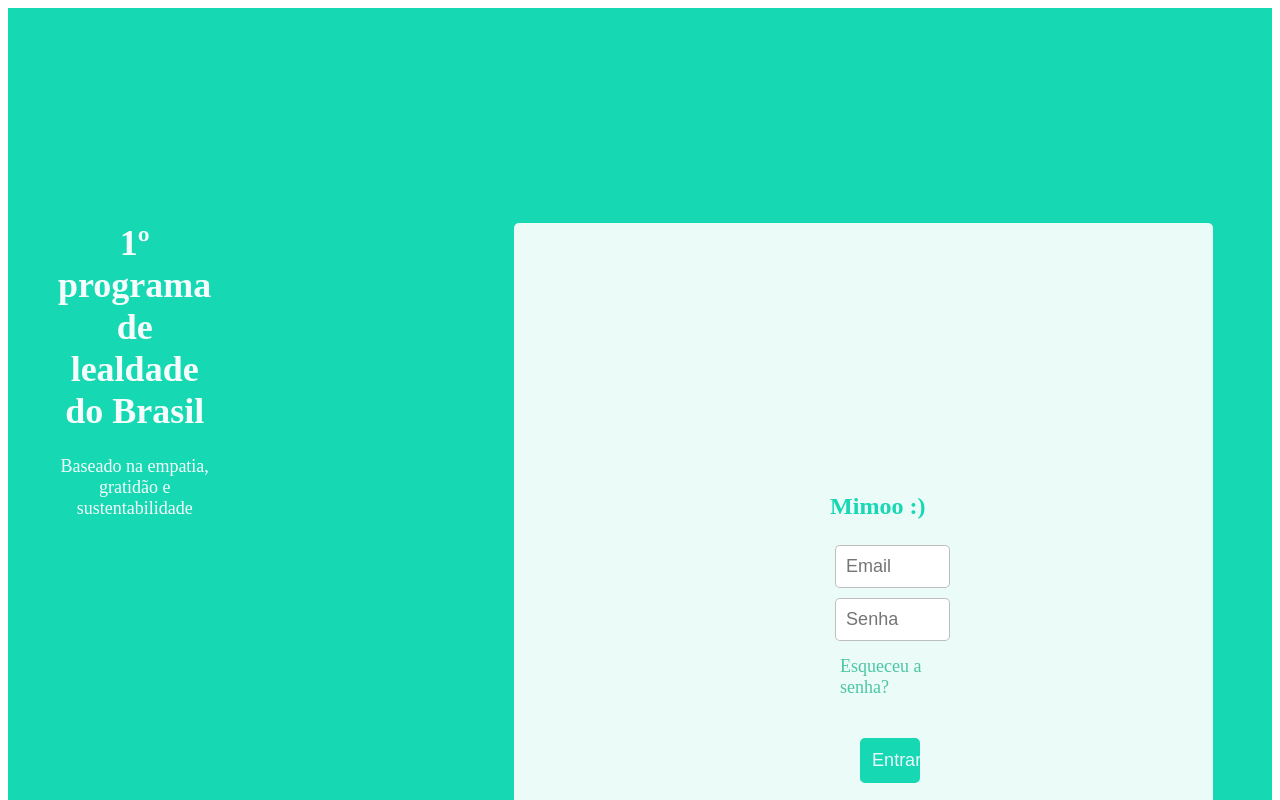
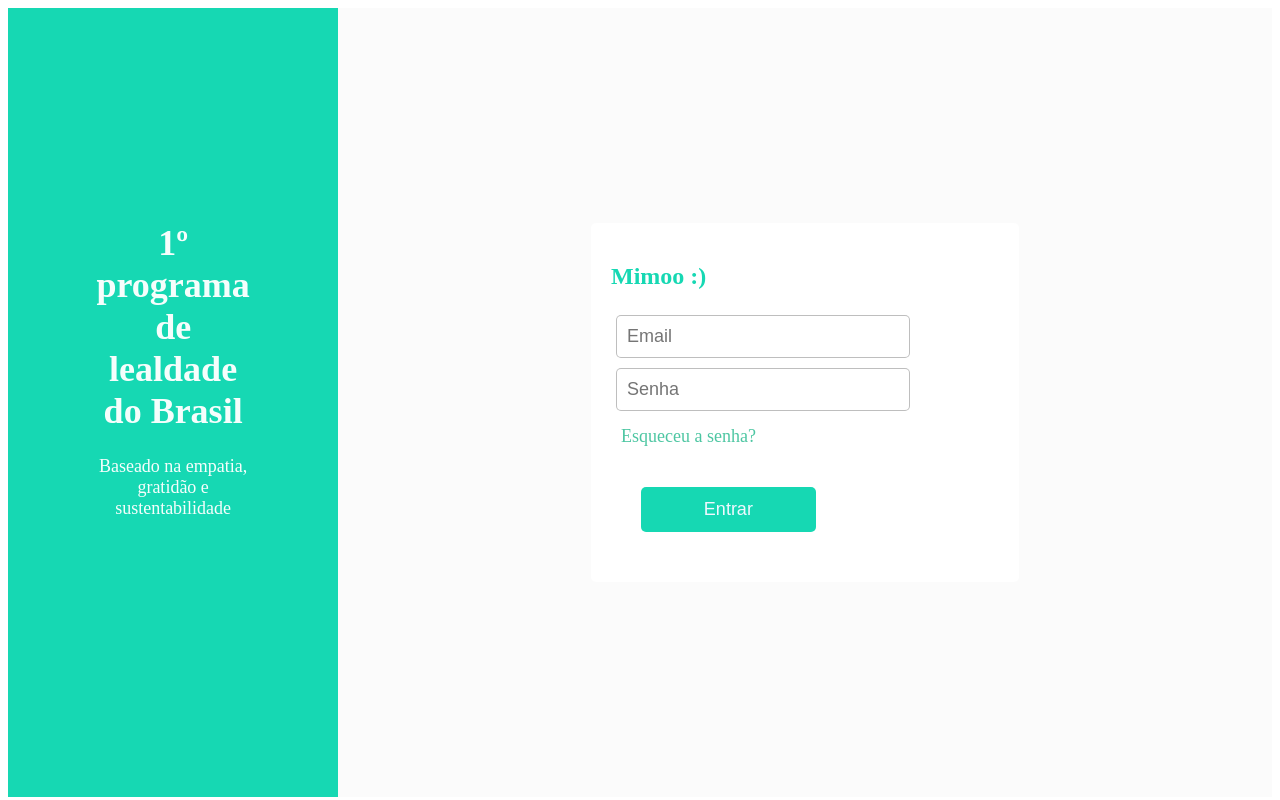
Before and after one commit to CarolinaInglethe/ci-project-mimoo-sponsor-registration, a React (Create React App) app: page / in a window 1280 px wide. Shown: the top 800 px of the page. Built offline with nearby package versions, Linux system fonts and the light colour scheme.

Commit message:
Pagina login - Css

```diff
--- a/src/css/App.css
+++ b/src/css/App.css
@@ -1,26 +1,23 @@
 .login-container {
-  background-color: #16D8B3;
+  background-color: rgb(251, 251, 251);
   display: flex;
-  height: 100%;
 }
 
 .login-text-container {
+  background-color: #16D8B3;
   color:rgba(255, 255, 255, 0.959);
   font-size: large;
+  padding: 5px 7%;
+  padding-top: 15%;
   text-align: center;
-  margin: 50px;
-  margin-top: 15%;
-  width: 30%;
+  width: 15%;
 }
 
 .login-form-container {
   background-color: rgba(255, 255, 255, 0.911);
   display: flex;
-  height: auto;
   flex-direction: column;
-  padding: 250px;
-  padding-left: 25%;
-  width: 100%;
+  width: 45%;
 }
 
 .inputs {
```
